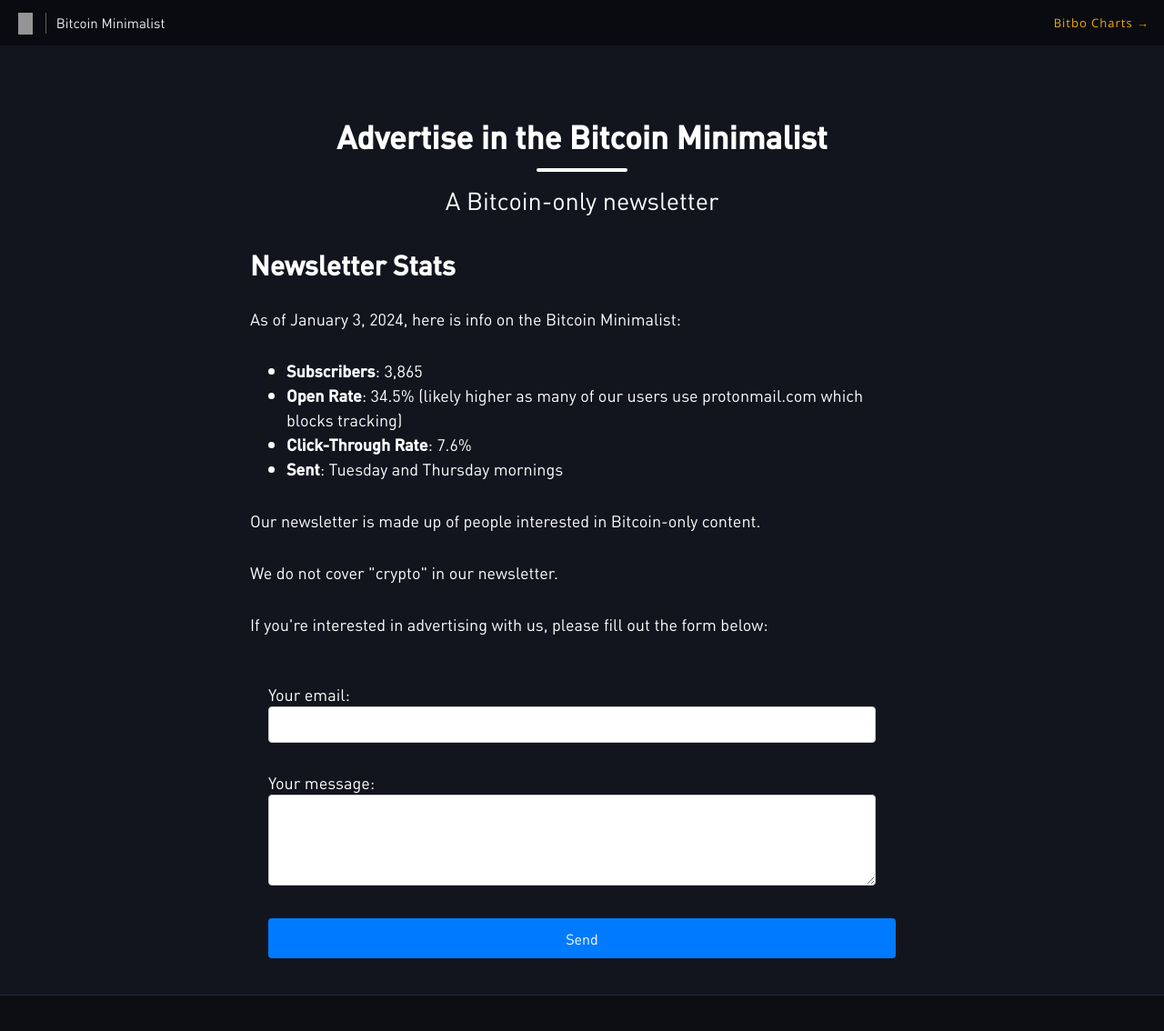
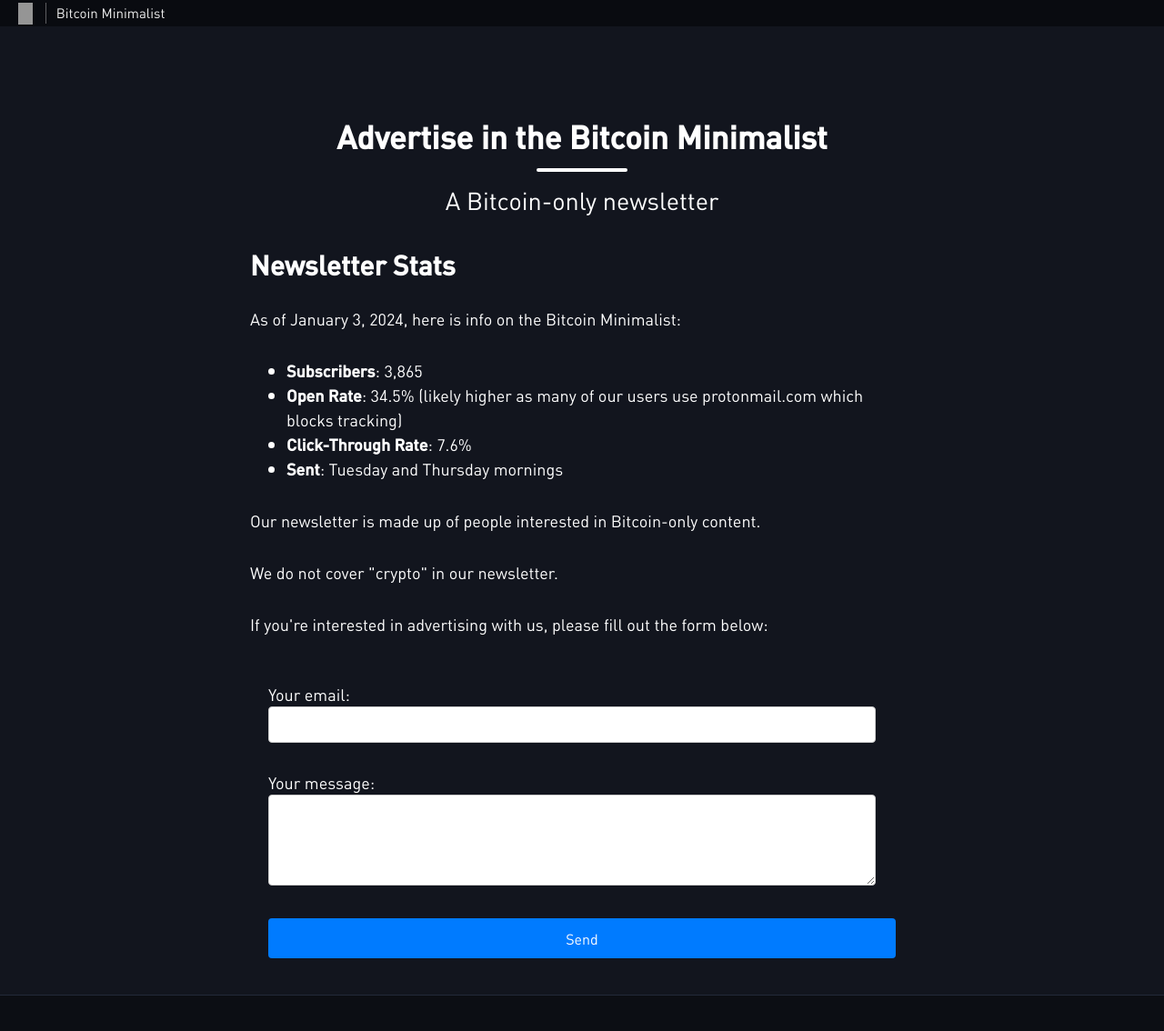
Before and after one commit to JTuwiner/AdvertiseMinimalist, a Jekyll site: the page built from index.html, in a window 1280 px wide and 1195 px high. Shown: the top 1134 px of the window at 91% size. Built offline with Jekyll 4.4.1, drawn with Linux system fonts in a browser that asks for light colours; nearby versions of some CDN libraries; the list of posts is cut into pages by our own code; grey boxes are pictures that could not be loaded.

Commit message:
Update nav.html

```diff
--- a/_includes/nav.html
+++ b/_includes/nav.html
@@ -6,29 +6,6 @@
     <span class="navbar-toggler-icon"></span>
   </button>
 
-  <div class="collapse navbar-collapse" id="main-navbar">
-    <ul class="navbar-nav ml-auto">
-      {%- for link in site.navbar-links -%}
-        {%- if link[1].first %}
-          <li class="nav-item dropdown">
-            <a class="nav-link dropdown-toggle" href="#" id="navbarDropdown" role="button" data-toggle="dropdown" aria-haspopup="true" aria-expanded="false">{{ link[0] }}</a>
-            <div class="dropdown-menu dropdown-menu-right" aria-labelledby="navbarDropdown">
-              {%- for childlink in link[1] -%}
-                {%- for linkparts in childlink %}
-                  <a class="dropdown-item" href="{{ linkparts[1] | relative_url }}">{{ linkparts[0] }}</a>
-                {%- endfor -%}
-              {%- endfor %}
-            </div>
-          </li>
-        {% else %}
-          <li class="nav-item">
-            <a class="nav-link" href="{{ link[1] | relative_url }}">{{ link[0] }} &#8594;</a>
-          </li>
-        {%- endif -%}
-      {%- endfor -%}
-
-    </ul>
-  </div>
 
   {% if site.navbar-extra %}
     {% for file in site.navbar-extra %}
```
